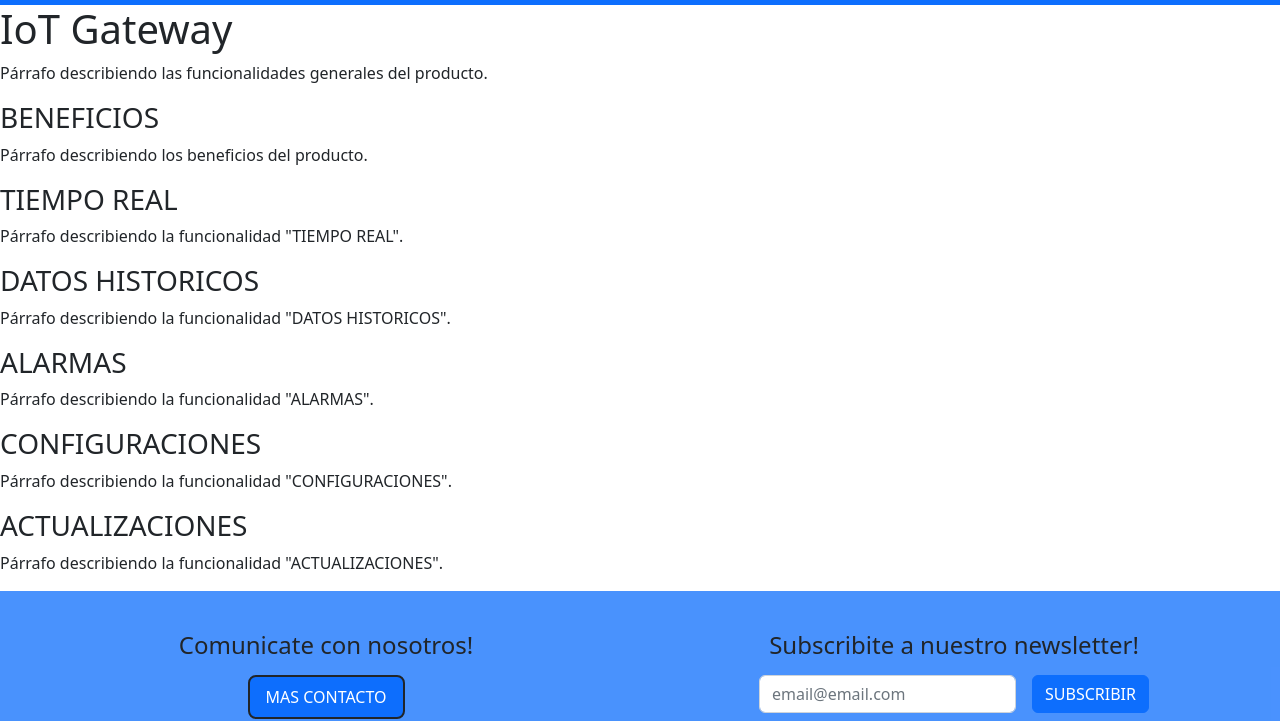
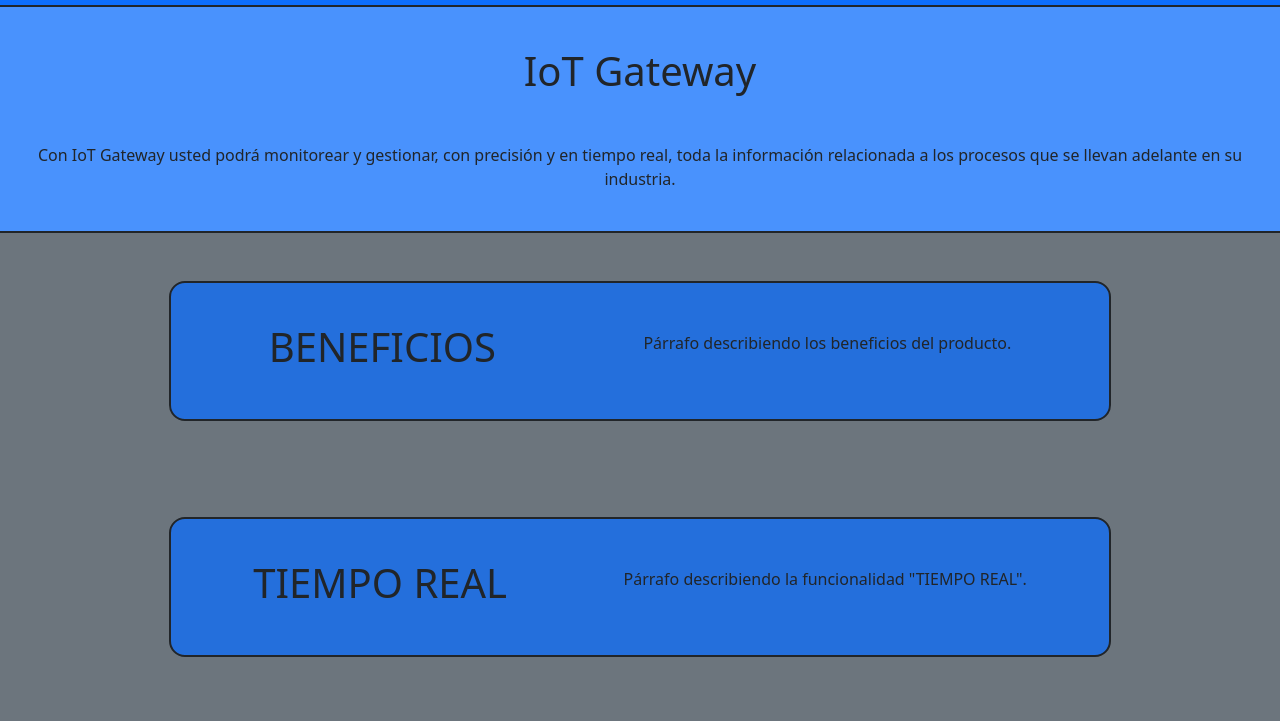
Before and after one commit to LuisLebus/IoT-Gateway, a plain HTML site: page pages/product_description.html in a window 1280 px wide. Shown: the part 96-817 px from the top of the page. Drawn offline with nearby package versions, Linux system fonts and the light colour scheme.

Commit message:
Create bootstrap index.html and production_description.html

```diff
--- a/pages/product_description.html
+++ b/pages/product_description.html
@@ -35,35 +35,35 @@
         </nav>
     </header>
 
-    <main class="prod_desc__prod_name">
-        <h1>IoT Gateway</h1>
-        <p>Párrafo describiendo las funcionalidades generales del producto.</p>
+    <main class="container-fluid d-flex flex-column align-items-center justify-content-between border-top border-2 border-dark bg-primary bg-opacity-75 pt-3 pb-3">
+        <h2 class="m-4 fs-1 text-dark text-center">IoT Gateway</h2>
+        <p class="m-4 text-dark text-center">Con IoT Gateway usted podrá monitorear y gestionar, con precisión y en tiempo real, toda la información relacionada a los procesos que se llevan adelante en su industria.</p>
     </main>
 
-    <section class="prod_desc__prod_features">
-        <div>
-            <h3>BENEFICIOS</h3>
-            <p>Párrafo describiendo los beneficios del producto.</p>
+    <section class="container-fluid d-flex flex-column align-items-center justify-content-between border-top border-bottom border-2 border-dark bg-secondary">
+        <div class="container-fluid d-flex flex-column flex-lg-row align-items-center justify-content-around border border-2 border-dark bg-primary bg-opacity-75 w-75 m-5 p-4 rounded-4">
+            <h3 class="fs-1 text-dark text-center p-3">BENEFICIOS</h2>
+            <p class="text-dark text-center p-3">Párrafo describiendo los beneficios del producto.</p>
         </div>
-        <div>
-            <h3>TIEMPO REAL</h3>
-            <p>Párrafo describiendo la funcionalidad "TIEMPO REAL".</p>
+        <div class="container-fluid d-flex flex-column flex-lg-row align-items-center justify-content-around border border-2 border-dark bg-primary bg-opacity-75 w-75 m-5 p-4 rounded-4">
+            <h3 class="fs-1 text-dark text-center p-3">TIEMPO REAL</h2>
+            <p class="text-dark text-center p-3">Párrafo describiendo la funcionalidad "TIEMPO REAL".</p>
         </div>
-        <div>
-            <h3>DATOS HISTORICOS</h3>
-            <p>Párrafo describiendo la funcionalidad "DATOS HISTORICOS".</p>
+        <div class="container-fluid d-flex flex-column flex-lg-row align-items-center justify-content-around border border-2 border-dark bg-primary bg-opacity-75 w-75 m-5 p-4 rounded-4">
+            <h3 class="fs-1 text-dark text-center p-3">DATOS HISTORICOS</h2>
+            <p class="text-dark text-center p-3">Párrafo describiendo la funcionalidad "DATOS HISTORICOS".</p>
         </div>
-        <div>
-            <h3>ALARMAS</h3>
-            <p>Párrafo describiendo la funcionalidad "ALARMAS".</p>
+        <div class="container-fluid d-flex flex-column flex-lg-row align-items-center justify-content-around border border-2 border-dark bg-primary bg-opacity-75 w-75 m-5 p-4 rounded-4">
+            <h3 class="fs-1 text-dark text-center p-3">ALARMAS</h2>
+            <p class="text-dark text-center p-3">Párrafo describiendo la funcionalidad "ALARMAS".</p>
         </div>
-        <div>
-            <h3>CONFIGURACIONES</h3>
-            <p>Párrafo describiendo la funcionalidad "CONFIGURACIONES".</p>
+        <div class="container-fluid d-flex flex-column flex-lg-row align-items-center justify-content-around border border-2 border-dark bg-primary bg-opacity-75 w-75 m-5 p-4 rounded-4">
+            <h3 class="fs-1 text-dark text-center p-3">CONFIGURACIONES</h2>
+            <p class="text-dark text-center p-3">Párrafo describiendo la funcionalidad "CONFIGURACIONES".</p>
         </div>
-        <div>
-            <h3>ACTUALIZACIONES</h3>
-            <p>Párrafo describiendo la funcionalidad "ACTUALIZACIONES".</p>
+        <div class="container-fluid d-flex flex-column flex-lg-row align-items-center justify-content-around border border-2 border-dark bg-primary bg-opacity-75 w-75 m-5 p-4 rounded-4">
+            <h3 class="fs-1 text-dark text-center p-3">ACTUALIZACIONES</h2>
+            <p class="text-dark text-center p-3">Párrafo describiendo la funcionalidad "ACTUALIZACIONES".</p>
         </div>
     </section>
 
@@ -71,7 +71,7 @@
         <div class="row justify-content-center">
             <div class="col-10 col-lg-6 text-center">
                 <h3 class="fs-4 m-4 m-lg-3">Comunicate con nosotros!</h3>
-                <a class="btn btn-primary btn-lg fs-6 pl-3 pr-3 border border-2 border-dark" href="../pages/contact_dyt.html">MAS CONTACTO</a>
+                <a class="btn btn-primary btn-lg fs-6 ps-4 pe-4 border border-2 border-dark" href="../pages/contact_dyt.html">CONTACTO</a>
             </div>
             <div class="col-10 col-lg-6 text-center">
                 <h3 class="fs-4 m-4 m-lg-3">Subscribite a nuestro newsletter!</h3>
```
Also changed, not shown: index.html (+5 -5 lines), pages/about_dyt.html (+1 -2 lines), pages/contact_dyt.html (+1 -2 lines), pages/galery.html (+1 -2 lines).
